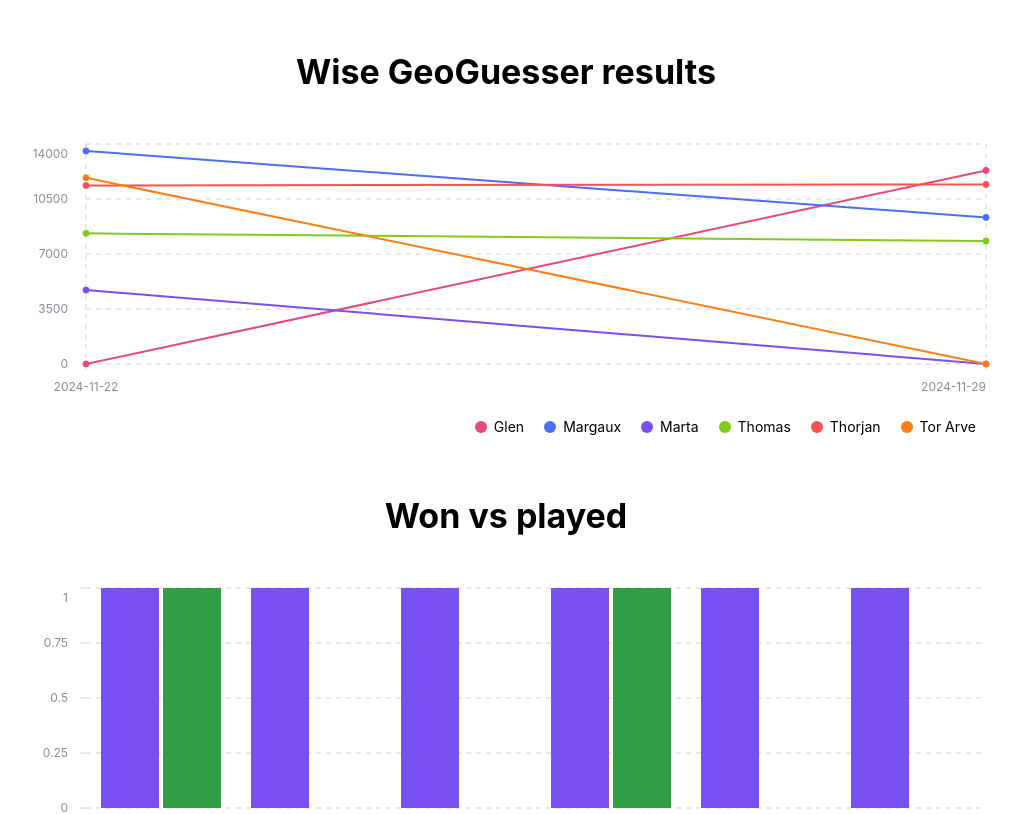
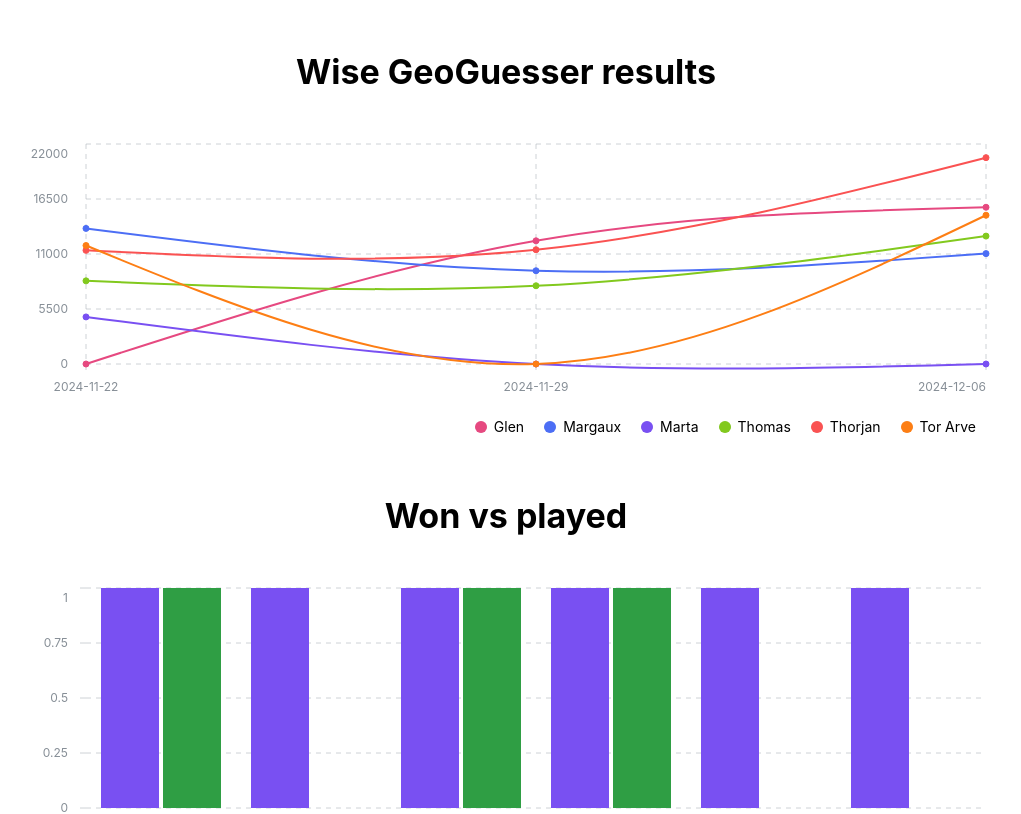
Before and after one commit to glensorbo/wise-geoguessr, a React (Vite) app: page / in a window 1280 px wide. Shown: the top 814 px of the page, without its empty margins (134-1155 px from the left). Built offline with nearby package versions, Linux system fonts and the light colour scheme.

Commit message:
new round

```diff
--- a/src/data.ts
+++ b/src/data.ts
@@ -1,6 +1,16 @@
 type Player = 'Glen' | 'Thomas' | 'Margaux' | 'Marta' | 'Thorjan' | 'Tor Arve';
 
 export const data: Record<'date' | Player | 'Winner', string | number>[] = [
+  {
+    date: '2024-12-06',
+    Glen: 15675,
+    Thomas: 12790,
+    Margaux: 11038,
+    Thorjan: 20633,
+    'Tor Arve': 14877,
+    Marta: 0,
+    Winner: 'Thorjan',
+  },
   {
     date: '2024-11-29',
     Glen: 12320,
```
